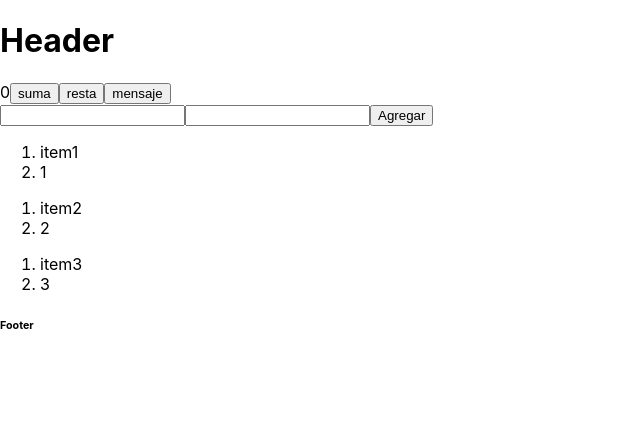
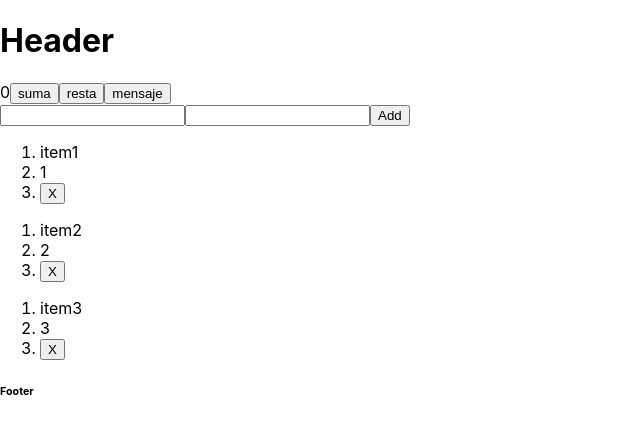
Before and after one commit to rsendz/initial-react, a React (Create React App) app: page / in a window 1280 px wide. Shown: the top 434 px of the page, without its empty margins (0-640 px from the left). Built offline with nearby package versions, Linux system fonts and the light colour scheme.

Commit message:
improvements

```diff
--- a/src/App.jsx
+++ b/src/App.jsx
@@ -1,20 +1,19 @@
-import logo from './logo.svg';
+// import logo from './logo.svg';
 import './App.css';
 import { useState } from 'react';
 import Header from './components/Header';
 import Footer from './components/Footer';
 import Boton from './components/Boton';
-import Item from './components/Item';
 import List from './components/Lista';
 import Add from './components/Add';
 
 function App() {
   const [count, setCount] = useState(0);
-  const items = [
+  const [items, setItems] = useState([
     {id : 1, name: 'item1', price : 1},
     {id : 2, name: 'item2', price : 2},
     {id : 3, name: 'item3', price : 3}
-  ];
+  ]);
   const sum = () => {
     setCount(count + 1);
   }
@@ -23,10 +22,13 @@
   }
   const add = (item) => {
     item.id = items.length + 1;
-    items.push(item);
+    setItems([...items, item]);
   }
-  const nombre = 'Luis Resendez';
-  const elemento = <h1>Hola, {nombre}</h1>;
+  const del = (id) => {
+    setItems(items.filter((item) => item.id !== id));
+  }
+  // const nombre = 'Luis Resendez';
+  // const elemento = <h1>Hola, {nombre}</h1>;
   return (
     <div>
       <Header />
@@ -36,7 +38,7 @@
       <Boton name={"resta"} click={resta}/>
       <Boton name={"mensaje"} click={() => alert("hola")}/>
       <Add add={add} />
-      <List items={items} />
+      <List items={items} ondelete={del} />
       <Footer />
     </div>
   );
--- a/src/components/Add.jsx
+++ b/src/components/Add.jsx
@@ -1,15 +1,36 @@
 import React from 'react';
-import Boton from './Boton';
+// import Boton from './Boton';
 
 const Add = ({ add }) => {
     const [name, setName] = React.useState("");
+    const [price, setPrice] = React.useState("");
+    const onsubmit = (e) => {
+        if(!name || !price){
+            alert("Faltan datos");
+            return;
+        }
+        e.preventDefault();
+        add({name, price});
+        setName("");
+        setPrice("");
+    };
     return (
-        <div>
-            <input onChange={(e) => {setName(e.target.value)}} value={name} type="text" name="" id="" />
-            {name}
-            <input type="number" name="" id="" />
-            <Boton name="Agregar"/>
-        </div>
+        <form onSubmit={onsubmit}>
+            <input
+            onChange={(e) => {setName(e.target.value)}}
+             value={name}
+             type="text"
+             name=""
+             id=""
+             />
+            <input onChange={(e) => {setPrice(e.target.value)}}
+             value={price}
+             type="text"
+             name=""
+             id=""
+             />
+            <input type="submit" value={"Add"} />
+        </form>
     );
 }
 
--- a/src/components/Item.jsx
+++ b/src/components/Item.jsx
@@ -1,11 +1,15 @@
 import React from "react";
+import Boton from "./Boton";
 
-const Item = ({item}) => {
+const Item = ({item, ondelete}) => {
     return (
         <div>
             <ol>
                 <li>{item.name}</li>
                 <li>{item.price}</li>
+                <li>
+                    <Boton click={() => ondelete(item.id)} name={"X"} />
+                </li>
             </ol>
         </div>
     );
--- a/src/components/Lista.jsx
+++ b/src/components/Lista.jsx
@@ -1,11 +1,11 @@
 import React from "react";
 import Item from "./Item";
 
-const List = ({ items }) => {
+const List = ({ items, ondelete }) => {
     return (
         <>
             {items.map((i) => (
-                <Item key={i.id} item={i} />
+                <Item key={i.id} item={i} ondelete={ondelete} />
             ))}
         </>
     );
```
